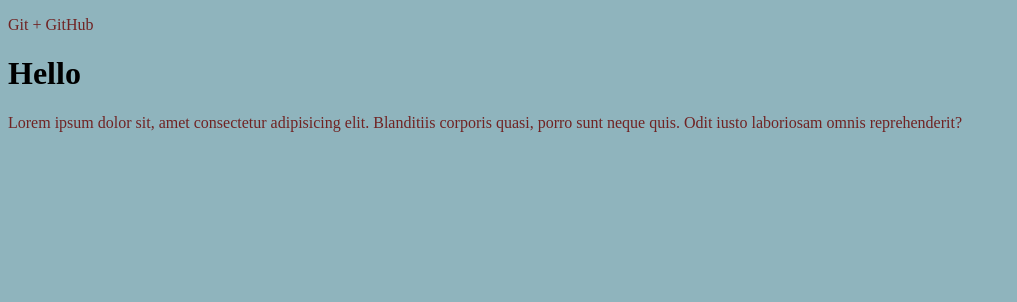
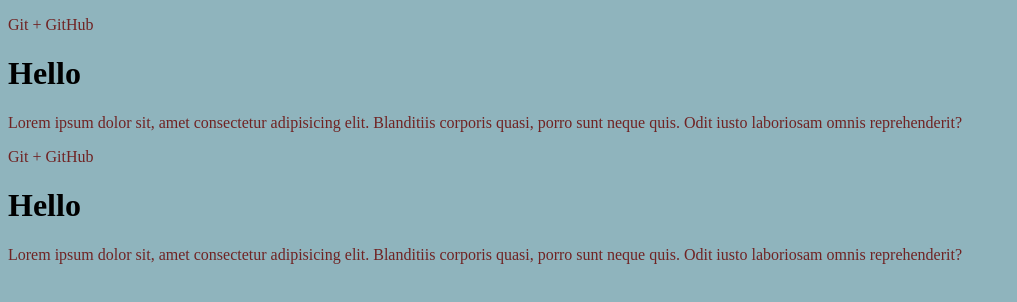
Before and after one commit to veronikayeromina/gittest, a plain HTML site: page index.html in a window 1280 px wide. Shown: the whole page, without its empty margins (0-1017 px from the left). Drawn offline with Linux system fonts and the light colour scheme.

Commit message:
Branch about and work in it

```diff
--- a/index.html
+++ b/index.html
@@ -14,5 +14,12 @@
       corporis quasi, porro sunt neque quis. Odit iusto laboriosam omnis
       reprehenderit?
     </p>
+    <p>Git + GitHub</p>
+    <h1>Hello</h1>
+    <p>
+      Lorem ipsum dolor sit, amet consectetur adipisicing elit. Blanditiis
+      corporis quasi, porro sunt neque quis. Odit iusto laboriosam omnis
+      reprehenderit?
+    </p>
   </body>
 </html>
```
